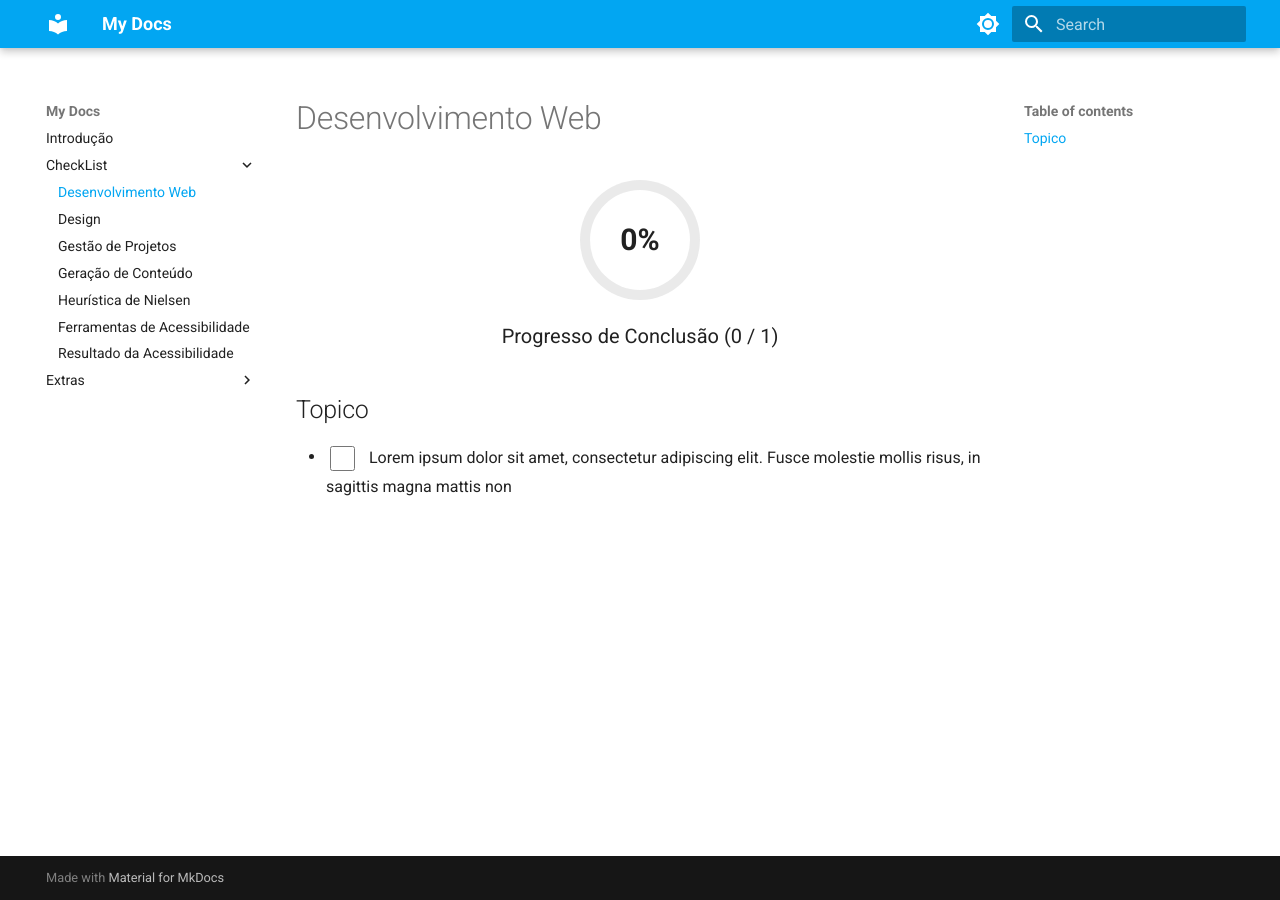
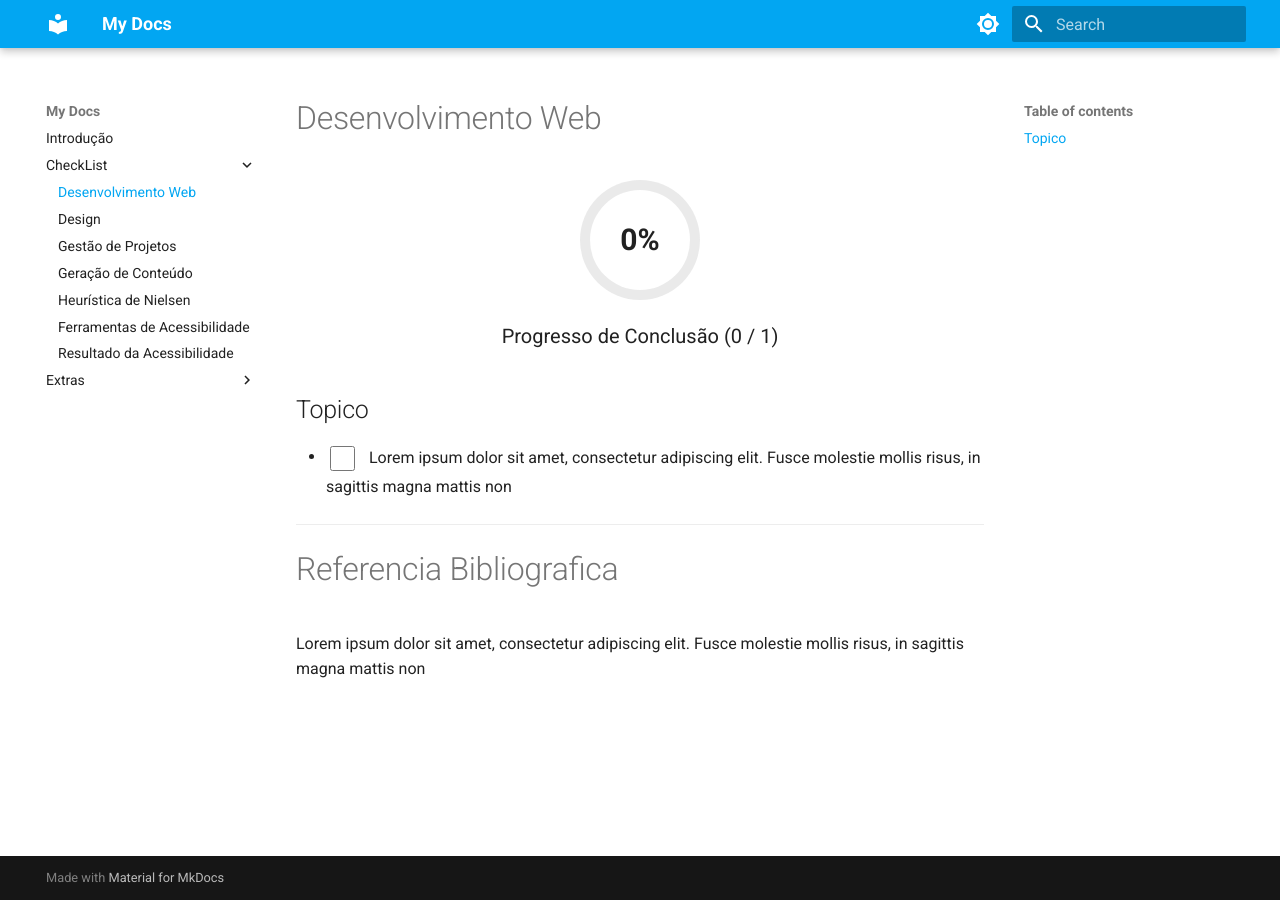
Before and after one commit to UnB-IHC/IHC-2026.1-Grupo02, an MkDocs documentation site: the page built from docs/CheckList/Desenvolvimento Web.md, in a window 1280 px wide. Built offline with MkDocs 1.6.1 and Material for MkDocs 9.7.7, drawn with Linux system fonts in a browser that asks for light colours.

Commit message:
Bibliografia

```diff
--- a/docs/CheckList/Desenvolvimento Web.md
+++ b/docs/CheckList/Desenvolvimento Web.md
@@ -5,3 +5,9 @@
 ## Topico
 
 * <input type="checkbox" data-id="dev-topico-1"> Lorem ipsum dolor sit amet, consectetur adipiscing elit. Fusce molestie mollis risus, in sagittis magna mattis non
+
+---
+
+# Referencia Bibliografica
+
+Lorem ipsum dolor sit amet, consectetur adipiscing elit. Fusce molestie mollis risus, in sagittis magna mattis non
```
Also changed, not shown: docs/CheckList/Desing.md (+6 -0 lines), docs/CheckList/Ferramentas de Acessibilidade.md (+6 -0 lines), docs/CheckList/Geração de Conteudo.md (+6 -0 lines), docs/CheckList/Gestao de Projetos.md (+6 -0 lines), docs/CheckList/Heuristica de Nielsen.md (+6 -0 lines).
